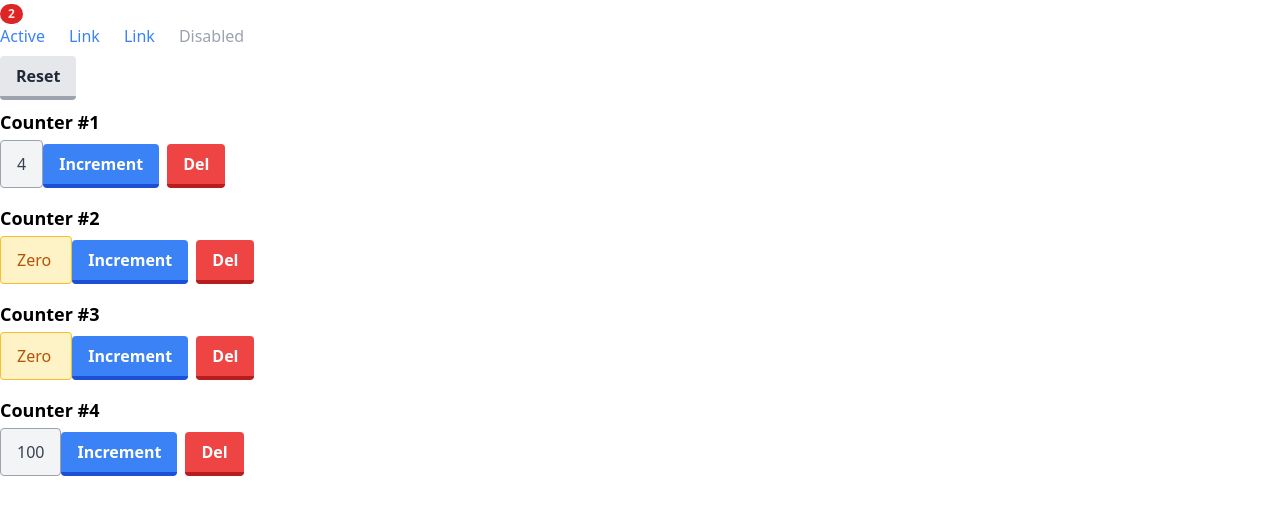
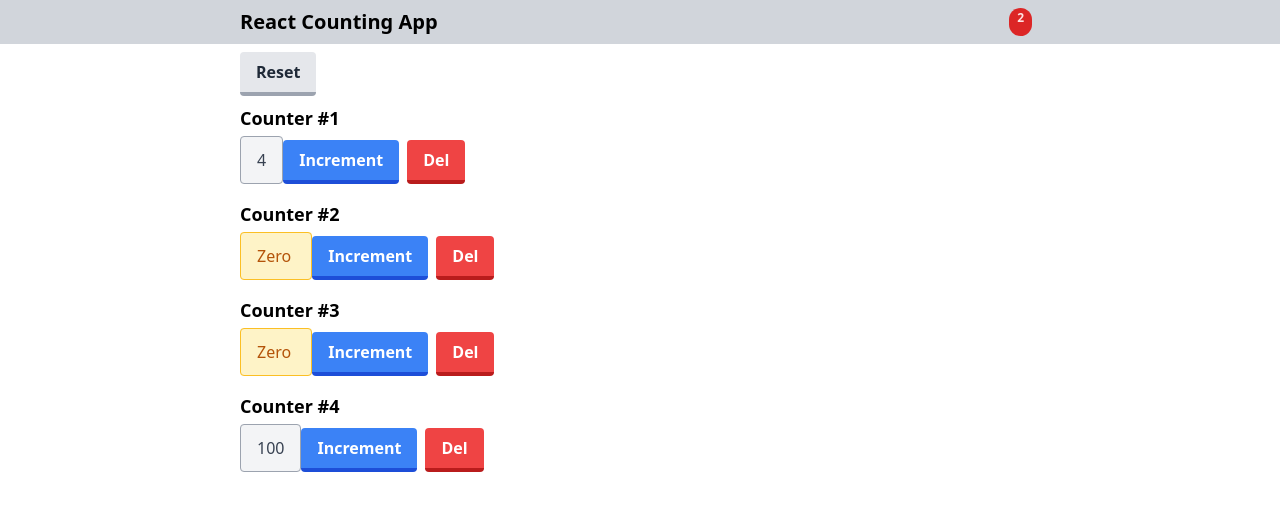
Before and after one commit to alaugustin/React_Crash_Course, a React (Create React App) app in the folder counter-app/: page / in a window 1280 px wide. Shown: the top 514 px of the page. Built offline with nearby package versions, Linux system fonts and the light colour scheme.

Commit message:
cleaning up navbar

```diff
--- a/counter-app/src/App.css
+++ b/counter-app/src/App.css
@@ -0,0 +1,5 @@
+@media (min-width: 1024px) {
+  .container {
+    max-width: 800px;
+  }
+}
--- a/counter-app/src/components/navbar.jsx
+++ b/counter-app/src/components/navbar.jsx
@@ -1,41 +1,21 @@
-import React, { Component } from 'react';
+import React, { Component } from "react";
 
-class NavBar extends Component {
-    render() {
-        return (
-          <nav className={"container mx-auto"}>
+const NavBar = (props) => {
+  return (
+    <nav className={"p-2 bg-gray-300 "}>
+      <div className="container mx-auto flex justify-between">
+        <h1 className={"font-bold text-xl"}>React Counting App</h1>
 
-
-
-
-
-
-            <span className={"inline-flex items-center justify-center px-2 py-1 mr-2 text-xs font-bold leading-none text-red-100 bg-red-600 rounded-full"}>{this.props.totalCounters}</span>
-            <ul class="flex">
-              <li class="mr-6">
-                <a class="text-blue-500 hover:text-blue-800" href="/">
-                  Active
-                </a>
-              </li>
-              <li class="mr-6">
-                <a class="text-blue-500 hover:text-blue-800" href="/">
-                  Link
-                </a>
-              </li>
-              <li class="mr-6">
-                <a class="text-blue-500 hover:text-blue-800" href="/">
-                  Link
-                </a>
-              </li>
-              <li class="mr-6">
-                <a class="text-gray-400 cursor-not-allowed" href="/">
-                  Disabled
-                </a>
-              </li>
-            </ul>
-          </nav>
-        );
-    }
-}
+        <span
+          className={
+            "items-center justify-center px-2 py-1 mr-2 text-xs font-bold leading-none text-red-100 bg-red-600 rounded-full"
+          }
+        >
+          {props.totalCounters}
+        </span>
+      </div>
+    </nav>
+  );
+};
 
 export default NavBar;
--- a/counter-app/src/index.js
+++ b/counter-app/src/index.js
@@ -3,6 +3,7 @@ import ReactDOM from 'react-dom';
 import 'tailwindcss/dist/base.css';
 import 'tailwindcss/dist/components.css';
 import 'tailwindcss/dist/utilities.css';
+import './App.css';
 import App from './App';
 import reportWebVitals from './reportWebVitals';
 
```
